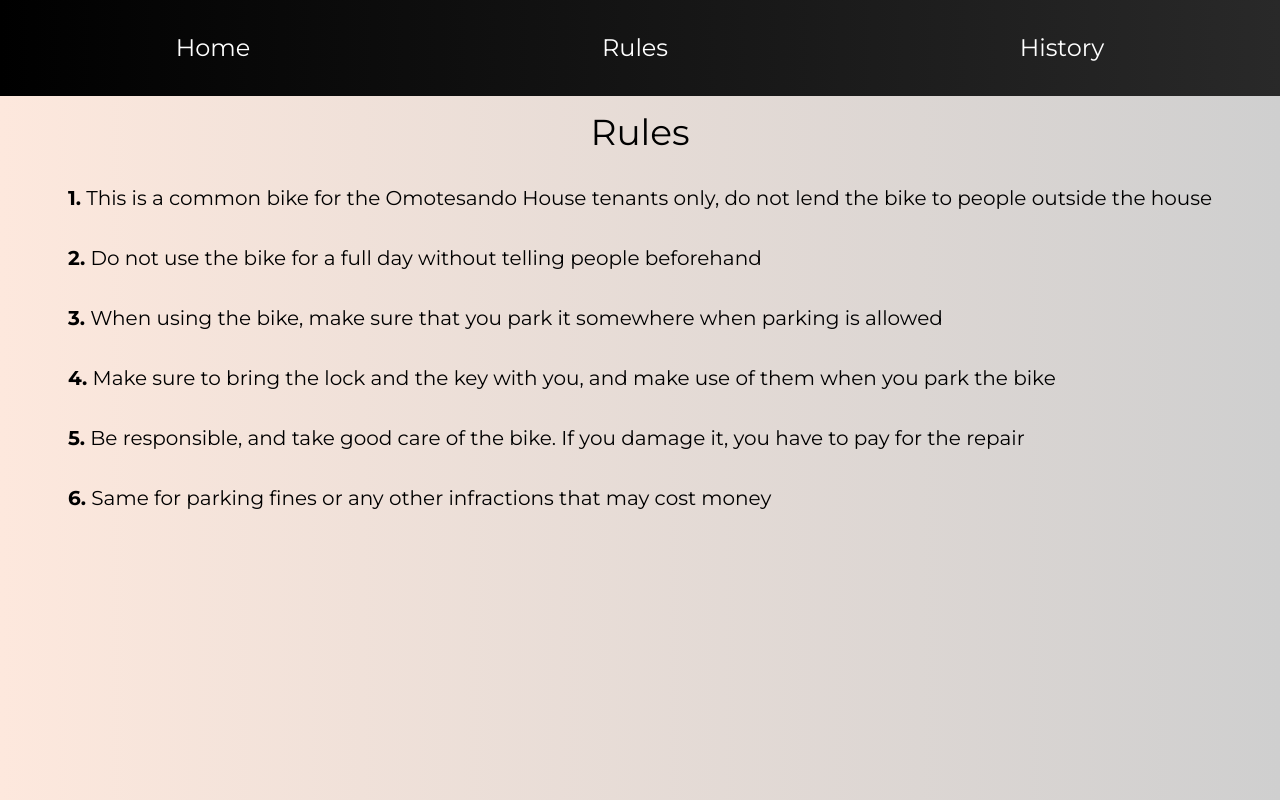
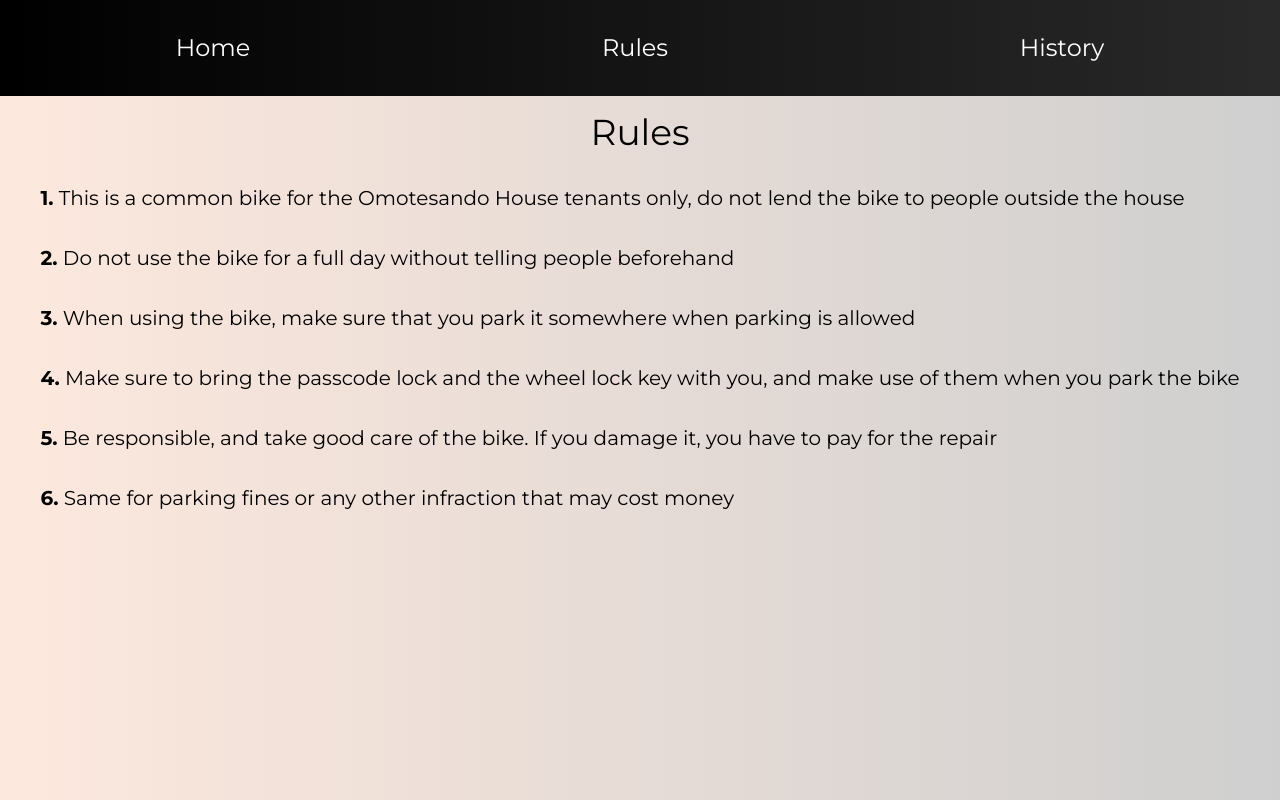
Before and after one commit to Fly0w/omote-bike-public, a Next.js app: page /rules in a window 1280 px wide. Built offline with nearby package versions, Linux system fonts and the light colour scheme.

Commit message:
Added passcode

```diff
--- a/app/rules/page.js
+++ b/app/rules/page.js
@@ -1,15 +1,15 @@
 
 export default function Rules() {
   return (
-    <main className="px-8 flex flex-col items-center justify-center mt-4 font-montserrat">
+    <main className="px-8 flex flex-col items-center justify-center mt-4 font-montserrat mb-10">
       <h1 className="text-4xl mb-8">Rules</h1>
       <ol className="text-xl ">
         <li className="mb-8"><span className="font-bold">1.</span> This is a common bike for the Omotesando House tenants only, do not lend the bike to people outside the house</li>
         <li className="mb-8"><span className="font-bold">2.</span> Do not use the bike for a full day without telling people beforehand</li>
         <li className="mb-8"><span className="font-bold">3.</span> When using the bike, make sure that you park it somewhere when parking is allowed</li>
-        <li className="mb-8"><span className="font-bold">4.</span> Make sure to bring the lock and the key with you, and make use of them when you park the bike </li>
+        <li className="mb-8"><span className="font-bold">4.</span> Make sure to bring the passcode lock and the wheel lock key with you, and make use of them when you park the bike </li>
         <li className="mb-8"><span className="font-bold">5.</span> Be responsible, and take good care of the bike. If you damage it, you have to pay for the repair</li>
-        <li className="mb-8"><span className="font-bold">6.</span> Same for parking fines or any other infractions that may cost money</li>
+        <li className="mb-8"><span className="font-bold">6.</span> Same for parking fines or any other infraction that may cost money</li>
       </ol>
     </main>
   )
```
